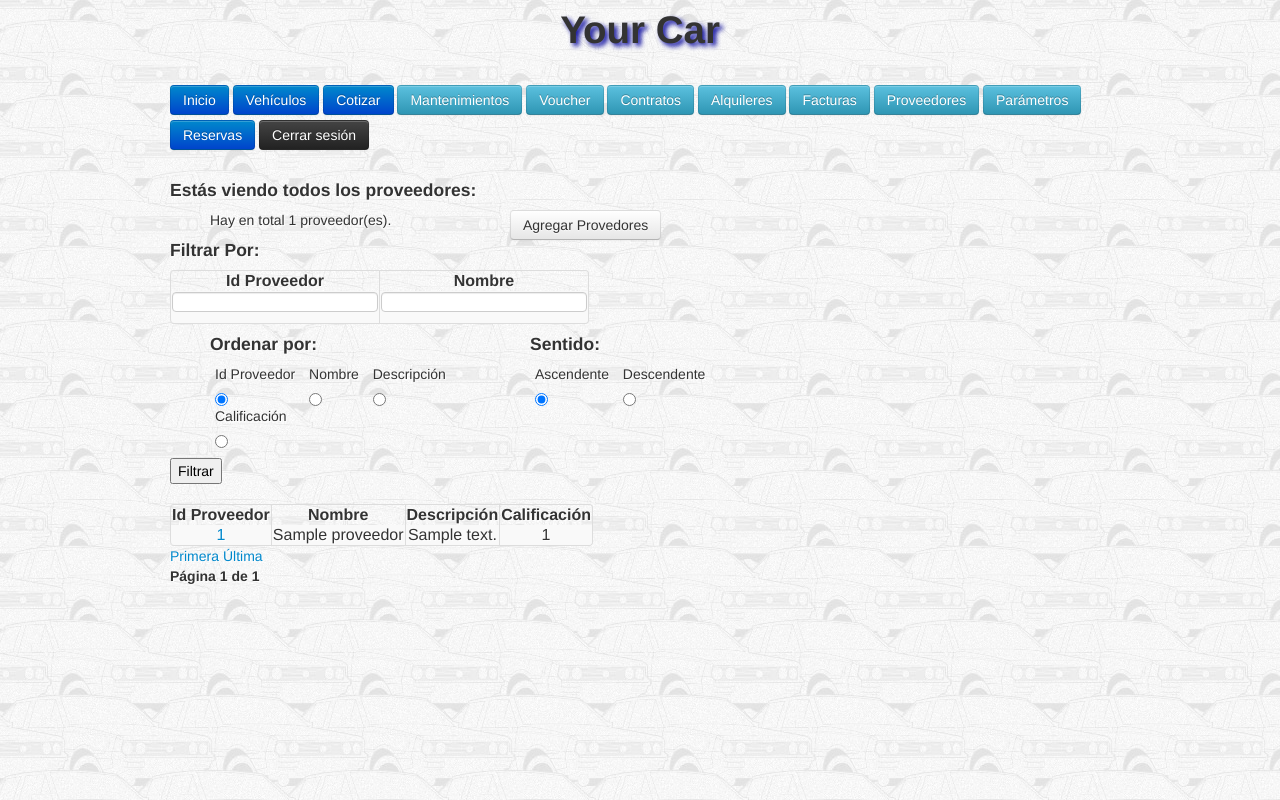
After one commit to steven2308/Your-Car, a Django app: page /proveedores/ in a window 1280 px wide. The commit adds this page. Run offline with Django 3.2, Linux system fonts and the light colour scheme; a user stored in the database is signed in; tables that the repository leaves empty hold one stand-in row (values such as "Sample post"); some libraries are stand-ins or nearby versions.

Commit message:
Listo todo lo de proveedor, faltan pruebas

```diff
--- a/YourCar/alquiler/admin.py
+++ b/YourCar/alquiler/admin.py
@@ -1,5 +1,5 @@
 from django.contrib import admin
-from YourCar.alquiler.models import Vehiculo,ClienteAlquiler,Reserva,Mantenimiento,Voucher,Contrato,ConductorAutorizado,DatosAlquiler,InventarioVehiculo,Factura,CobroAdicional
+from YourCar.alquiler.models import Vehiculo,ClienteAlquiler,Reserva,Mantenimiento,Voucher,Contrato,ConductorAutorizado,DatosAlquiler,InventarioVehiculo,Factura,CobroAdicional,Proveedor,Servicio
 
 #class AdminMateria(admin.ModelAdmin):
 #	list_filter = ('nombre',)
@@ -17,3 +17,5 @@ admin.site.register(DatosAlquiler)
 admin.site.register(InventarioVehiculo)
 admin.site.register(Factura)
 admin.site.register(CobroAdicional)
+admin.site.register(Proveedor)
+admin.site.register(Servicio)
--- a/YourCar/alquiler/views.py
+++ b/YourCar/alquiler/views.py
@@ -3,7 +3,7 @@ from django.shortcuts import render_to_response
 from django.template import RequestContext
 from django.http import HttpResponseRedirect
 from django.contrib.auth import login, authenticate, logout
-from YourCar.alquiler.models import Vehiculo, ClienteAlquiler, Mantenimiento, Voucher, Reserva, Contrato,ConductorAutorizado, DatosAlquiler, Factura, CobroAdicional
+from YourCar.alquiler.models import Vehiculo, ClienteAlquiler, Mantenimiento, Voucher, Reserva, Contrato,ConductorAutorizado, DatosAlquiler, Factura, CobroAdicional, Proveedor, Servicio
 from YourCar.alquiler.parametros import parametros
 from django.contrib.auth.models import User
 from django.core.paginator import Paginator,EmptyPage,InvalidPage
@@ -1390,13 +1390,16 @@ def facturasControl(request,pagina=1):
 		return render_to_response('facturas.html',locals(), context_instance = RequestContext(request))
 	return HttpResponseRedirect('/404')
 
-def detallesFacturaControl(request,numFactura, addSuccess=False,addCobroSuccess=True):
-	if request.user.is_authenticated() and request.user.is_staff:
-		errorIdContrato=False
+def detallesFacturaControl(request,numFactura, addSuccess=False,addCobroSuccess=False):
+	if request.user.is_authenticated() and request.user.is_staff:
+		nit = parametros["nitEmpresa"]
+		servicios=parametros["servicios"]
+		errorNumFactura=False
 		try:
-			nit = parametros["nitEmpresa"]
-			servicios=parametros["servicios"]
 			factura = Factura.objects.get(numFactura=numFactura)
+		except:
+			errorNumFactura=True
+		if not errorNumFactura:
 			datosAlquiler = factura.idDatosAlquiler
 			contrato = datosAlquiler.idContrato
 			voucher = contrato.idVoucher
@@ -1418,8 +1421,6 @@ def detallesFacturaControl(request,numFactura, addSuccess=False,addCobroSuccess=
 			if factura.costoEntrega:
 				cobrarEntrega = True
 			return render_to_response('detallesFactura.html',locals(), context_instance = RequestContext(request))
-		except:
-			errorIdContrato=True
 		return HttpResponseRedirect('/facturas')
 	return HttpResponseRedirect('/404')
 
@@ -1563,3 +1564,128 @@ def agregarCobroControl(request):
 				errorNumFactura = True
 			return render_to_response('agregarCobro.html',locals(), context_instance = RequestContext(request))
 	return HttpResponseRedirect('/404')
+
+def proveedoresControl(request,pagina=1):
+	if request.user.is_authenticated() and request.user.is_staff:
+		if request.method=="POST":
+			query = {}
+			if request.POST["ascDesc"]=="True":
+				order = request.POST["orderBy"]
+			else:
+				order = "-"+request.POST["orderBy"]
+			#Tomo los datos
+			idProveedor=request.POST["idProveedor"]
+			nombre=request.POST["nombre"]
+			#Los datos que no son vacios los agrego al query
+			if idProveedor:
+				query["idProveedor"]=idProveedor
+			if nombre:
+				query["nombre__icontains"]=nombre
+			#Si la consulta no es vacia la hago
+			if query:
+				listaProveedores= Proveedor.objects.filter(**query).order_by(order)
+				filtrados=True
+			else:
+				listaProveedores = Proveedor.objects.all().order_by(order)
+		else:
+			listaProveedores = Proveedor.objects.all()
+		proveedores=paginar(listaProveedores,pagina)
+		return render_to_response('proveedores.html',locals(), context_instance = RequestContext(request))
+	return HttpResponseRedirect('/404')
+
+def detallesProveedorControl(request,idProveedor, addSuccess=False,addServicioSuccess=False):
+	if request.user.is_authenticated() and request.user.is_staff:
+		errorIdProveedor=False
+		try:
+			proveedor = Proveedor.objects.get(idProveedor=idProveedor)
+		except:
+			errorIdProveedor=True
+		if not errorIdProveedor:
+			servicios = Servicio.objects.filter(idProveedor=proveedor)
+			return render_to_response('detallesProveedor.html',locals(), context_instance = RequestContext(request))
+		return HttpResponseRedirect('/proveedores')
+	return HttpResponseRedirect('/404')
+
+def agregarProveedorControl(request):
+	if request.user.is_authenticated() and request.user.is_staff:
+		if request.method == 'POST':
+			nombre = request.POST["nombre"]
+			descripcion = request.POST["descripcion"]
+			nombrePersonaContacto = request.POST["nombrePersonaContacto"]
+			telCelular = request.POST["telCelular"]
+			telFijo = request.POST["telFijo"]
+			calificacion = request.POST["calificacion"]
+			tipo = request.POST["tipo"]
+			idProveedor=""
+			if tipo=="modificar":
+				modificar=True
+				idProveedor = request.POST["idProveedor"]
+
+			errorDatosVacios = len(nombre)==0 or len(descripcion)==0
+			errorDatosLargos = len(nombre)>20 or len(descripcion)>200 or len(nombrePersonaContacto)>20
+			errorTels = not re.match("^([0-9]{7,12})$",telFijo) or (len(telCelular)>1 and not re.match("^([0-9]{10,12})$",telCelular))
+			errorCalificacion = not re.match("^[0-5]$",calificacion)
+
+			if (errorDatosVacios or errorDatosLargos or errorTels or errorCalificacion):
+				return render_to_response('agregarProveedor.html', locals(), context_instance = RequestContext(request))
+			if tipo=="agregar":
+				proveedor = Proveedor(nombre = nombre,descripcion = descripcion,nombrePersonaContacto = nombrePersonaContacto,telCelular = telCelular,telFijo = telFijo,calificacion = calificacion)
+				proveedor.save()
+			elif tipo=="modificar":
+				proveedor = Proveedor(idProveedor = idProveedor, nombre = nombre,descripcion = descripcion,nombrePersonaContacto = nombrePersonaContacto,telCelular = telCelular,telFijo = telFijo,calificacion = calificacion)
+				proveedor.save()
+			return detallesProveedorControl(request,idProveedor=proveedor.idProveedor,addSuccess=True)
+
+		else:
+			errorIdProveedor = False
+			try:
+				tipo = request.GET["tipo"]
+			except:
+				tipo = ""
+			if tipo=="modificar":
+				modificar=True
+				idProveedor = request.GET["idProveedor"]
+				try:
+					proveedor = Proveedor.objects.get(idProveedor=idProveedor)
+				except:
+					errorIdProveedor=True
+				if not errorIdProveedor:
+					nombre = proveedor.nombre
+					descripcion = proveedor.descripcion
+					nombrePersonaContacto = proveedor.nombrePersonaContacto
+					telCelular = proveedor.telCelular
+					telFijo = proveedor.telFijo
+					calificacion = proveedor.calificacion
+			return render_to_response('agregarProveedor.html', locals(), context_instance = RequestContext(request))
+	return HttpResponseRedirect('/404')
+
+def agregarServicio(request):
+	if request.user.is_authenticated() and request.user.is_staff:
+		errorIdProveedor = False
+		if request.method == 'POST':
+			idProveedor = request.POST["idProveedor"]
+			servicio = request.POST["servicio"]
+			costo = request.POST["costo"]
+			#Posibles errores
+			errorServicio = len(servicio)==0 or len(servicio)>20
+			errorCosto = not re.match("^[0-9]{3,10}$",costo)
+			try:
+				proveedor = Proveedor.objects.get(idProveedor=idProveedor)
+			except:
+				errorIdProveedor = True
+			#Si hay errores retorno a la vista
+			if (errorServicio or errorCosto or errorIdProveedor):
+				return render_to_response('agregarServicio.html', locals(), context_instance = RequestContext(request))
+			#Si no, guardo el servicio
+			servicio = Servicio(idProveedor = proveedor, servicio = servicio, costo = costo)
+			servicio.save()
+			request.method="GET"
+			return detallesProveedorControl(request,idProveedor=idProveedor,addServicioSuccess=True)
+		else:
+			try:
+				idProveedor = request.GET["idProveedor"]
+				proveedor = Proveedor.objects.get(idProveedor=idProveedor)
+			except:
+				errorIdProveedor = True
+			return render_to_response('agregarServicio.html',locals(), context_instance = RequestContext(request))
+	return HttpResponseRedirect('/404')
--- a/YourCar/templates/base.html
+++ b/YourCar/templates/base.html
@@ -28,6 +28,7 @@
 					<li><a class="btn btn-info" href="/contratos">Contratos</a></li>
 					<li><a class="btn btn-info" href="/alquiler">Alquileres</a></li>
 					<li><a class="btn btn-info" href="/facturas">Facturas</a></li>
+					<li><a class="btn btn-info" href="/proveedores">Proveedores</a></li>
 					<li><a class="btn btn-info" href="/parametrizar">Parámetros</a></li>
 				{% endif %}
 				{% if request.user.is_authenticated %}
--- /dev/null
+++ b/YourCar/templates/proveedores.html
@@ -0,0 +1,110 @@
+{%extends "base.html"%}
+{% block titulo %}Proveedores{% endblock %}
+{% block contenido %}
+    <div class="container">
+        {% if errorIdProveedor %}
+            <p class="text-error">
+                No se encuentra un proveedor con ese identificador.
+            </p>
+        {% endif %}
+        {% if filtrados %}
+            <h4>Estás viendo los contratos filtrados y ordenados:</h4>
+        {% else %}
+    	   <h4>Estás viendo todos los proveedores:</h4>
+        {% endif %}
+        <div class="span12">
+            <div class="span4">
+                <p>Hay en total {{ proveedores|length }} proveedor(es).</p>
+            </div>
+            <div>
+                <a class="btn" href="/proveedores/agregar/">Agregar Provedores</a>
+            </div>
+        </div>
+        {% if proveedores %}
+            <form method="POST" action="/proveedores/" name="filtrarProveedores">
+                {% csrf_token %}
+                <h4>Filtrar Por:</h4>
+                <table class="table-bordered table-striped table-hover">
+                    <thead>
+                        <th>Id Proveedor</th>
+                        <th>Nombre</th>
+                    </thead>
+                    <tbody>
+                        <td><input type="text" name="idProveedor" pattern="[1-9]{1,5}"></td>
+                        <td><input type="text" name="nombre"></td>
+                    </tbody>
+                </table>
+                <div class="span12">
+                    <div class="span4">
+                        <h4>Ordenar por:</h4>
+                        <ul class="inline">
+                            <li>
+                                <label>Id Proveedor</label>
+                                <input id="btnIdProveedor" name="orderBy" type="radio" value="idProveedor" checked="checked">
+                            </li>
+                            <li>
+                                <label>Nombre</label>
+                                <input id="btnNombre" name="orderBy" type="radio" value="nombre">
+                            </li>
+                            <li>
+                                <label>Descripción</label>
+                                <input id="btnDescripcion" name="orderBy" type="radio" value="descripcion">
+                            </li>
+                            <li>
+                                <label>Calificación</label>
+                                <input id="btnCalificacion" name="orderBy" type="radio" value="calificacion">
+                            </li>
+                        </ul>
+                    </div>
+                    <div class="span4">
+                        <h4>Sentido:</h4>
+                        <ul class="inline">
+                            <li>
+                                <label>Ascendente</label>
+                                <input id="btnAsc" name="ascDesc" type="radio" value="True" checked="checked">
+                            </li>
+                            <li>
+                                <label>Descendente</label>
+                                <input id="btnDsc" name="ascDesc" type="radio" value="False">
+                            </li>
+                        </ul>
+                    </div>
+                    <div class="span4"></div>
+                </div>
+                <input type="submit" value="Filtrar" name="filtrar"/>
+            </form>
+            <table class="table-bordered table-striped table-hover">
+                <thead>
+                    <th>Id Proveedor</th>
+                    <th>Nombre</th>
+                    <th>Descripción</th>
+                    <th>Calificación</th>
+                </thead>
+                <tbody>
+                    {% for p in proveedores %}
+                        <tr>
+                            <td><a href="/proveedores/detalles/{{p.idProveedor}}/">{{p.idProveedor}}</a></td>
+                            <td>{{p.nombre}}</td>
+                            <td>{{p.descripcion}}</td>
+                            <td>{{p.calificacion}}</td>
+                    {% endfor %}
+                </tbody>
+            </table>
+            <div class="paginas">
+                <a href="/proveedores/pag/1/"> Primera </a>
+                {% if proveedores.has_previous %}
+                    <a href="/proveedores/pag/{{proveedores.previous_page_number}}/"> Anterior </a>
+                {% endif %}
+                {% if proveedores.has_next %}
+                    <a href="/proveedores/pag/{{proveedores.next_page_number}}/"> Siguiente </a>
+                {% endif %}
+                <a href="/proveedores/pag/{{proveedores.paginator.num_pages}}"> Última </a>
+                <br>
+                <strong>Página {{proveedores.number}} de {{proveedores.paginator.num_pages}}</strong>
+            </div>
+    	{% elif filtrados%}
+    	    <p>No hay proveedores con las características que buscas, intenta menos parámetros.</p>
+            <a class="btn" href="/proveedores/">Ver todos</a>
+    	{% endif %}
+    </div>
+{% endblock %}
--- a/YourCar/urls.py
+++ b/YourCar/urls.py
@@ -39,6 +39,10 @@ urlpatterns = patterns('YourCar.alquiler.views',
     url(r'^facturas/detalles/(?P<numFactura>[0-9]{1,9})/$$', 'detallesFacturaControl', name='vistaDetallesFactura'),
     url(r'^facturas/agregar/$', 'agregarFacturaControl', name='vistaAgregarFactura'),
     url(r'^facturas/agregarCobro/$', 'agregarCobroControl', name='vistaAgregarCobro'),
+    url(r'^proveedores/(pag/(?P<pagina>\d{1,5})/)?$', 'proveedoresControl', name='vistaProveedor'),
+    url(r'^proveedores/detalles/(?P<idProveedor>[0-9]{1,9})/$$', 'detallesProveedorControl', name='vistaDetallesProveedor'),
+    url(r'^proveedores/agregar/$', 'agregarProveedorControl', name='vistaAgregarProveedor'),
+    url(r'^proveedores/agregarServicio/$', 'agregarServicio', name='vistaAgregarServicio'),
     #Links para usuarios conectados:
     url(r'^reservas/(pag/(?P<pagina>\d{1,5})/)?$', 'verReservasControl', name='vistaReservas'),
     url(r'^reservas/agregar/$', 'agregarReservaControl', name='vistaAgregarReservas'),
```
Also changed, not shown: YourCar/alquiler/models.py (+20 -0 lines), YourCar/templates/agregarProveedor.html (added, +68 -0 lines), YourCar/templates/agregarServicio.html (added, +44 -0 lines), YourCar/templates/detallesProveedor.html (added, +83 -0 lines).
